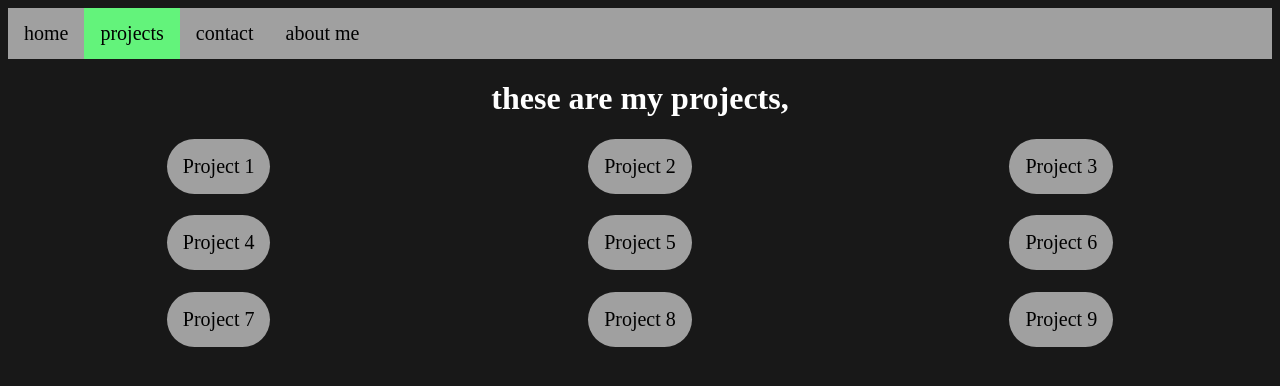
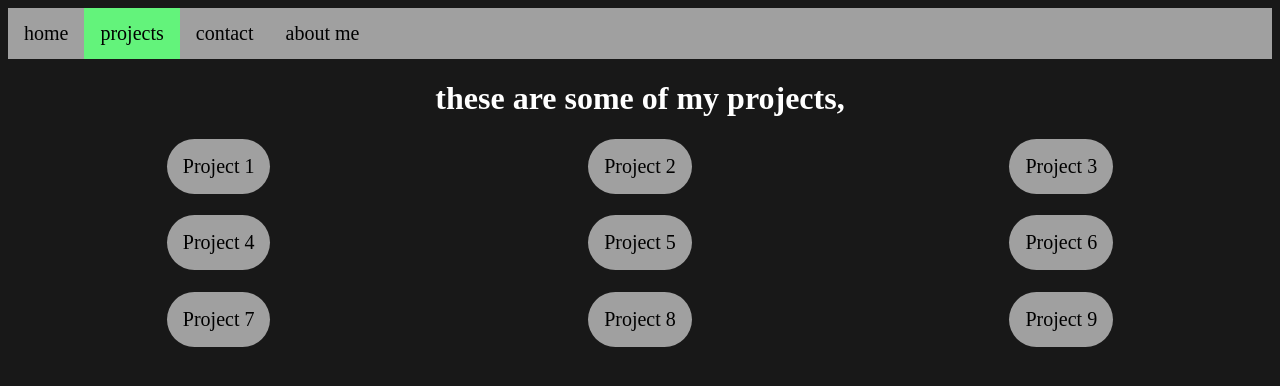
Before and after one commit to brettannelin/brettannelin.github.io, a plain HTML site: page projects.html in a window 1280 px wide. Drawn offline with Linux system fonts and the light colour scheme.

Commit message:
"some of" instead of ""

```diff
--- a/projects.html
+++ b/projects.html
@@ -13,7 +13,7 @@
 
 <body>
 
-    <h1>these are my projects,</h1>
+    <h1>these are some of my projects,</h1>
 
     <div class="projects">
         <a href="">Project 1</a>
```
